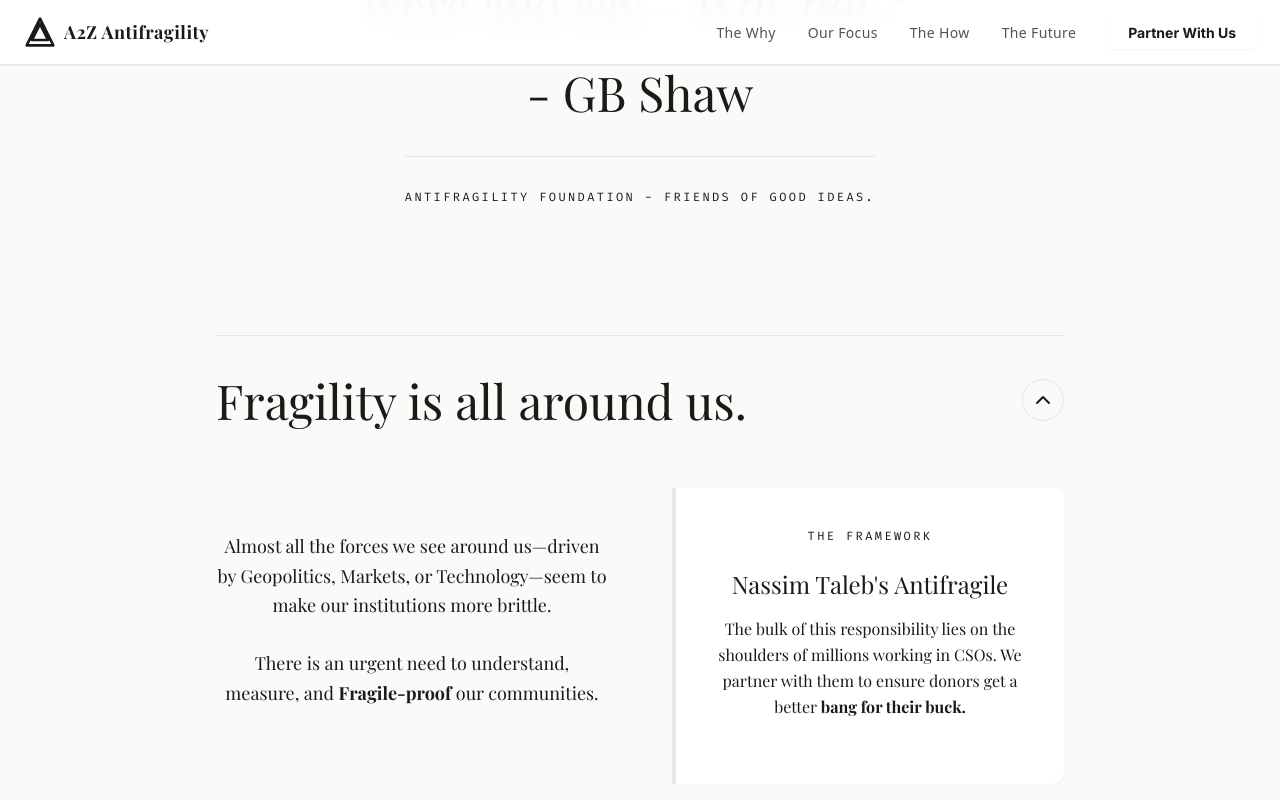
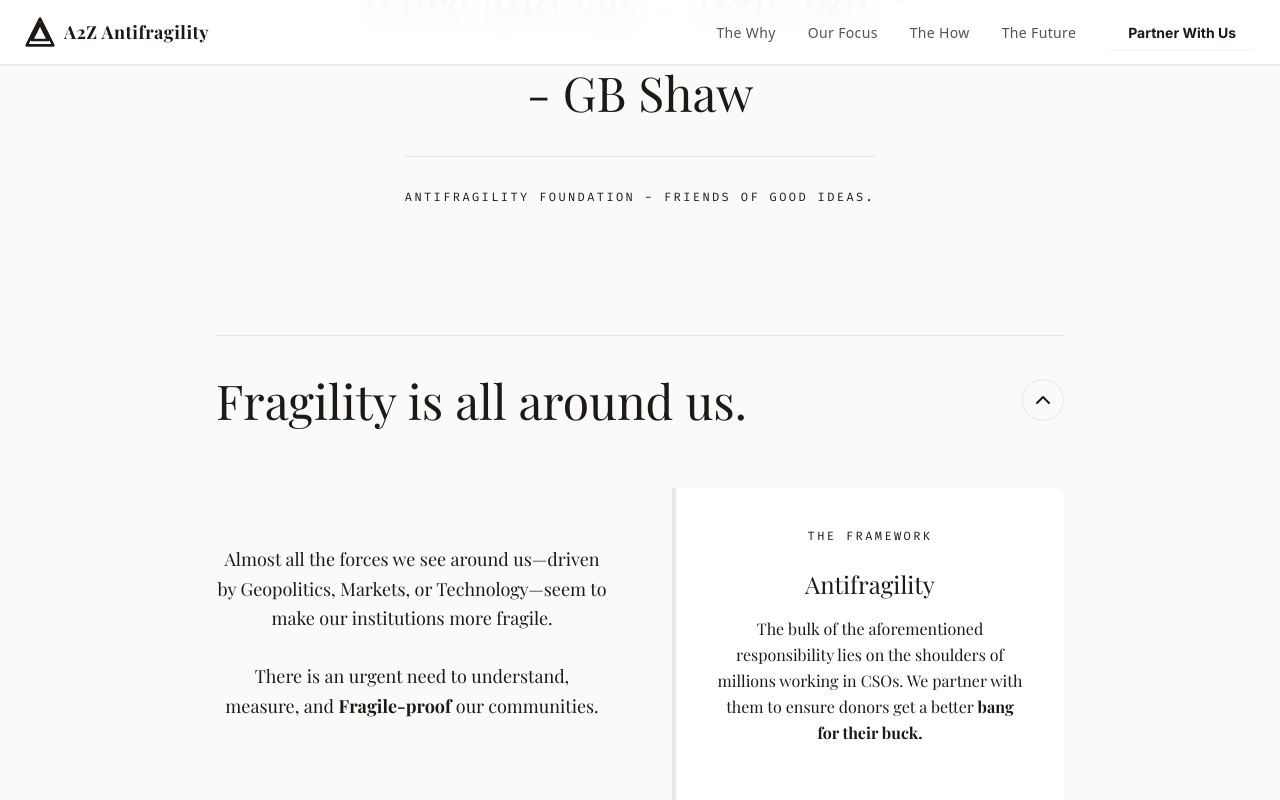
Before and after one commit to PrajwalGT10/a2z-antifragility, a Next.js app: page / in a window 1280 px wide. Both pictures are taken after a click on the button "Fragility is all around us.". Shown: the part 1061-1861 px from the top of the page. Built offline with nearby package versions, Linux system fonts and the light colour scheme; a web font is replaced by a local one.

Commit message:
version: 2.2 Final edits in hero section, Footer and fragility

```diff
--- a/src/app/page.tsx
+++ b/src/app/page.tsx
@@ -35,7 +35,7 @@ export default function HomePage() {
         {/* 1. TOP: HEADLINE (Outside Video) */}
         <div className="relative z-30 w-full max-w-7xl mx-auto px-6 text-center mb-8">
           <h1 className="font-serif text-4xl md:text-8xl font-bold text-white tracking-tight drop-shadow-2xl leading-tight">
-            Be the <span className="italic text-White">Fire</span>
+            "Be the <span className="italic text-White">Fire</span> that wishes for the<span className="italic text-White">Wind"</span>
           </h1>
         </div>
 
@@ -72,8 +72,13 @@ export default function HomePage() {
               "...and energizes <span className="text-white italic">Fire."</span>
             </p>
           </div>
+        </div>
 
-        </div>
+        {/* --- NEW: ATTRIBUTION --- */}
+            {/* Added styling to make it distinct but subtle */}
+            <p className="font-mono text-lg text-slate-500 uppercase tracking-[0.25em] text-right mt-2 mb-2 drop-shadow-md">
+              - Nassim Taleb
+            </p>
 
         {/* 3. BOTTOM: BUTTONS (Outside Video) */}
         <div className="relative z-30 w-full max-w-7xl mx-auto px-6 flex justify-center mt-10">
--- a/src/components/Footer.tsx
+++ b/src/components/Footer.tsx
@@ -9,7 +9,7 @@ export default function Footer() {
   useEffect(() => {
     setIsMounted(true);
     const quotes = [
-      'Solutions need to be simpler than the problems.',
+      'Powering Social Enterprises...Empowering Social Entrepreneurs',
     ];
 
     const randomIndex = Math.floor(Math.random() * quotes.length);
@@ -17,7 +17,7 @@ export default function Footer() {
   }, []);
 
   return (
-    <footer className="w-full bg-charcoal border-t border-stone-800 py-16 mt-0">
+    <footer className="w-full bg-charcoal border-t border-stone-800 py-12 mt-0">
       <div className="max-w-7xl mx-auto px-6">
 
         {/* Heuristic Generator - Centered Version */}
--- a/src/components/FragilityAccordion.tsx
+++ b/src/components/FragilityAccordion.tsx
@@ -39,7 +39,7 @@ export default function FragilityAccordion() {
           {/* Left: The Text */}
           <div>
             <p className="font-serif text-lg text-charcoal/80 leading-relaxed mb-8">
-              Almost all the forces we see around us—driven by Geopolitics, Markets, or Technology—seem to make our institutions more brittle.
+              Almost all the forces we see around us—driven by Geopolitics, Markets, or Technology—seem to make our institutions more fragile.
               <br /><br />
               There is an urgent need to understand, measure, and <span className="text-forest decoration-gold/40"><b>Fragile-proof</b></span> our communities.
             </p>
@@ -51,10 +51,10 @@ export default function FragilityAccordion() {
               The Framework
             </p>
             <h3 className="font-serif text-2xl text-forest mb-4">
-              Nassim Taleb's Antifragile
+              Antifragility
             </h3>
             <p className="font-serif text-base text-charcoal/70 leading-relaxed mb-6">
-              The bulk of this responsibility lies on the shoulders of millions working in CSOs.
+              The bulk of the aforementioned responsibility lies on the shoulders of millions working in CSOs.
               We partner with them to ensure donors get a better <span className="font-bold text-charcoal decoration-gold/60"> bang for their buck.</span>
             </p>
           </div>
```
